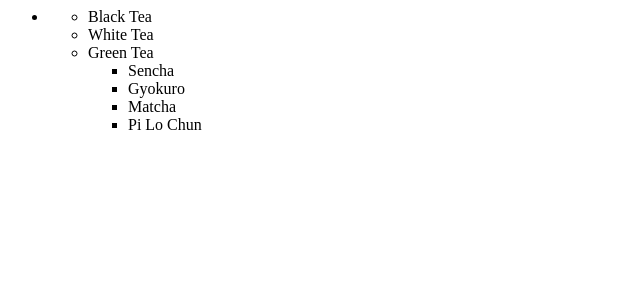
After one commit to r3dr4bb1t/CarDealerShip, a Django app: template search/templates/search/results.html in a window 1280 px wide. The commit adds this page. Shown: the top 300 px of the page, without its empty margins (0-640 px from the left). Run offline with Django 3.2, Linux system fonts and the light colour scheme; the template is opened without the code that fills it, so the values that code supplies are empty.

Commit message:
finish later

```diff
--- a/search/autofixtures.py
+++ b/search/autofixtures.py
@@ -52,10 +52,7 @@ REGION_CHOICE = [
 
 save_categories()
 sub_model_list = get_categories('sub_model').to_list()
-print(sub_model_list)
 SUB_MODEL_CHOICES = [(SubModel.objects.get(name=sub_model_list[i]), SubModel.objects.get(name=sub_model_list[i]).id) for i in range(0, get_categories('sub_model').size)]
-
-print(SUB_MODEL_CHOICES)
 
 
 class CarAutoFixture(AutoFixture):
--- /dev/null
+++ b/search/templates/search/detail.html
@@ -0,0 +1 @@
+{% extends 'index.html' %}
--- a/search/templates/search/index.html
+++ b/search/templates/search/index.html
@@ -1,4 +1,91 @@
-<p>lll<p/>
-<script src="{% static 'js/jquery-3.1.1.min.js' %}"></script>
-<script src="{% static 'js/jquery.waypoints.min.js' %}"></script>
-<script src="{% static 'js/infinite.min.js' %}"></script>
+{% extends 'base.html' %}
+
+{% block title %}Make{% endblock %}
+
+{% block content %}
+{% if user.is_authenticated %}
+
+
+<style>
+ul, #myUL {
+  list-style-type: none;
+}
+
+#myUL {
+  margin: 0;
+  padding: 0;
+}
+
+.caret {
+  cursor: pointer;
+  -webkit-user-select: none; /* Safari 3.1+ */
+  -moz-user-select: none; /* Firefox 2+ */
+  -ms-user-select: none; /* IE 10+ */
+  user-select: none;
+}
+
+.caret::before {
+  content: "\25B6";
+  color: black;
+  display: inline-block;
+  margin-right: 6px;
+}
+
+.caret-down::before {
+  -ms-transform: rotate(90deg); /* IE 9 */
+  -webkit-transform: rotate(90deg); /* Safari */'
+  transform: rotate(90deg);
+}
+
+.nested {
+  display: none;
+}
+
+.active {
+  display: block;
+}
+</style>
+    <h2>Tree View</h2>
+    <p>A tree view represents a hierarchical view of information, where each item can have a number of subitems.</p>
+    <p>Click on the arrow(s) to open or close the tree branches.</p>
+
+    {% for single_make in make %}
+    <ul id="myUL">
+        <a href ="{% url 'search:results' pk=single_make.id%}"><span class="caret">{{single_make}}</span></a>
+        <ul class="nested">
+
+          <li><span class="caret"></span>
+            <ul class="nested">
+              <li>Black Tea</li>
+              <li>White Tea</li>
+              <li><span class="caret">Green Tea</span>
+                <ul class="nested">
+                  <li>Sencha</li>
+                  <li>Gyokuro</li>
+                  <li>Matcha</li>
+                  <li>Pi Lo Chun</li>
+                </ul>
+              </li>
+            </ul>
+          </li>
+        </ul>
+      </ah>
+    </ul>
+    {% endfor %}
+{% else %}
+    You need to Login Frist!
+    <a href="{% url 'login' %}">login</a>
+{% endif %}
+
+<script>
+var toggler = document.getElementsByClassName("caret");
+var i;
+
+for (i = 0; i < toggler.length; i++) {
+  toggler[i].addEventListener("click", function() {
+    this.parentElement.querySelector(".nested").classList.toggle("active");
+    this.classList.toggle("caret-down");
+  });
+}
+</script>
+{% endblock %}
--- /dev/null
+++ b/search/templates/search/results.html
@@ -0,0 +1,35 @@
+{% extends 'index.html' %}
+
+{% block title %}Home{% endblock %}
+{% block content %}
+ <ul class="nested">
+
+          <li><span class="caret"></span>
+            <ul class="nested">
+              <li>Black Tea</li>
+              <li>White Tea</li>
+              <li><span class="caret">Green Tea</span>
+                <ul class="nested">
+                  <li>Sencha</li>
+                  <li>Gyokuro</li>
+                  <li>Matcha</li>
+                  <li>Pi Lo Chun</li>
+                </ul>
+              </li>
+            </ul>
+          </li>
+        </ul>
+
+<script>
+var toggler = document.getElementsByClassName("caret");
+var i;
+
+for (i = 0; i < toggler.length; i++) {
+  toggler[i].addEventListener("click", function() {
+    this.parentElement.querySelector(".nested").classList.toggle("active");
+    this.classList.toggle("caret-down");
+  });
+}
+</script>
+
+    {% endblock %}
--- a/search/urls.py
+++ b/search/urls.py
@@ -2,8 +2,12 @@ from django.urls import path
 
 from . import views
 
+
 app_name = 'search'
 urlpatterns = [
-    path('', views.IndexView.as_view(), name='index'),
+   # path('', views.show_genres, name='index'),
+    path('', views.IndexView.as_view(), name='index' ),
+    path('make/<int:pk>', views.ResultsView.as_view(), name='results'),
+    path('make/<int:pk>/model/<int:pk>', views.ResultsView.as_view(), name='results'),
 #    path('<int:pk>/', views.DetailView.as_view(), name='detail'),
 ]
```
Also changed, not shown: search/models.py (+11 -0 lines), search/templates/search/base.html (added, +14 -0 lines), search/views.py (+25 -15 lines), search/migrations/0002_auto_20190624_1009.py (added), search/migrations/0005_auto_20190623_0333.py (deleted), search/templates/search/search_list.html (deleted), 1 other file.
